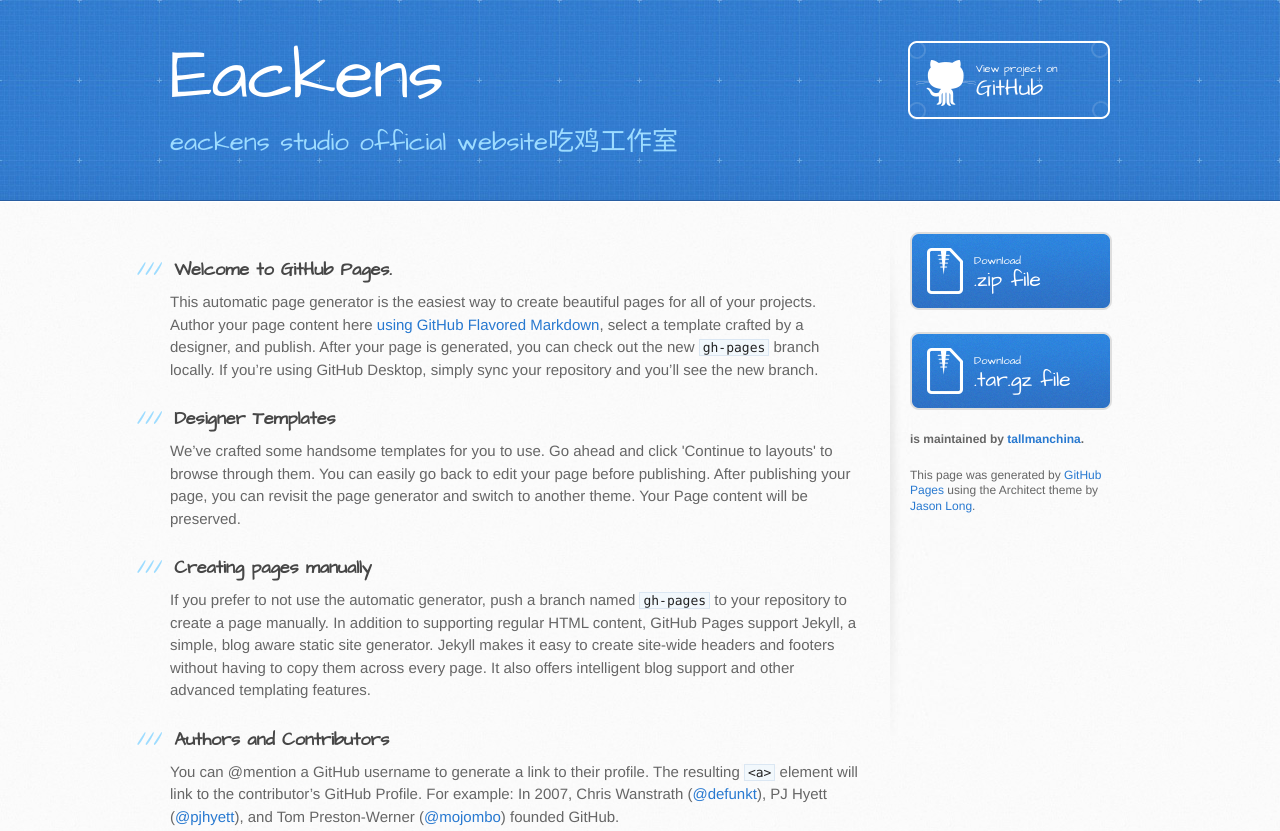
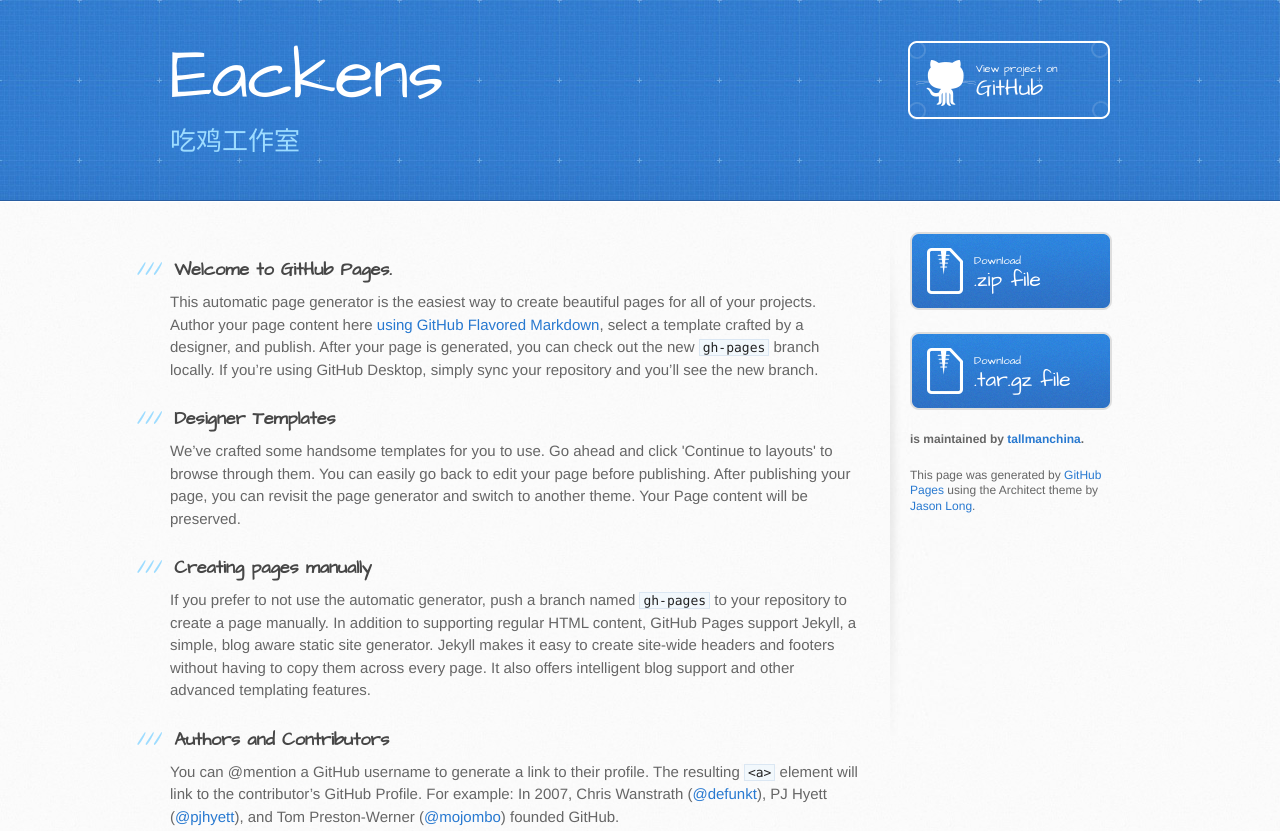
Before and after one commit to tallmanchina/eackens, a plain HTML site: page index.html in a window 1280 px wide. Shown: the top 831 px of the page. Drawn offline with Linux system fonts and the light colour scheme.

Commit message:
Update index.html

```diff
--- a/index.html
+++ b/index.html
@@ -20,7 +20,7 @@
     <header>
       <div class="inner">
         <h1>Eackens</h1>
-        <h2>eackens studio official website吃鸡工作室</h2>
+        <h2>吃鸡工作室</h2>
         <a href="https://github.com/tallmanchina/eackens" class="button"><small>View project on</small> GitHub</a>
       </div>
     </header>
```
